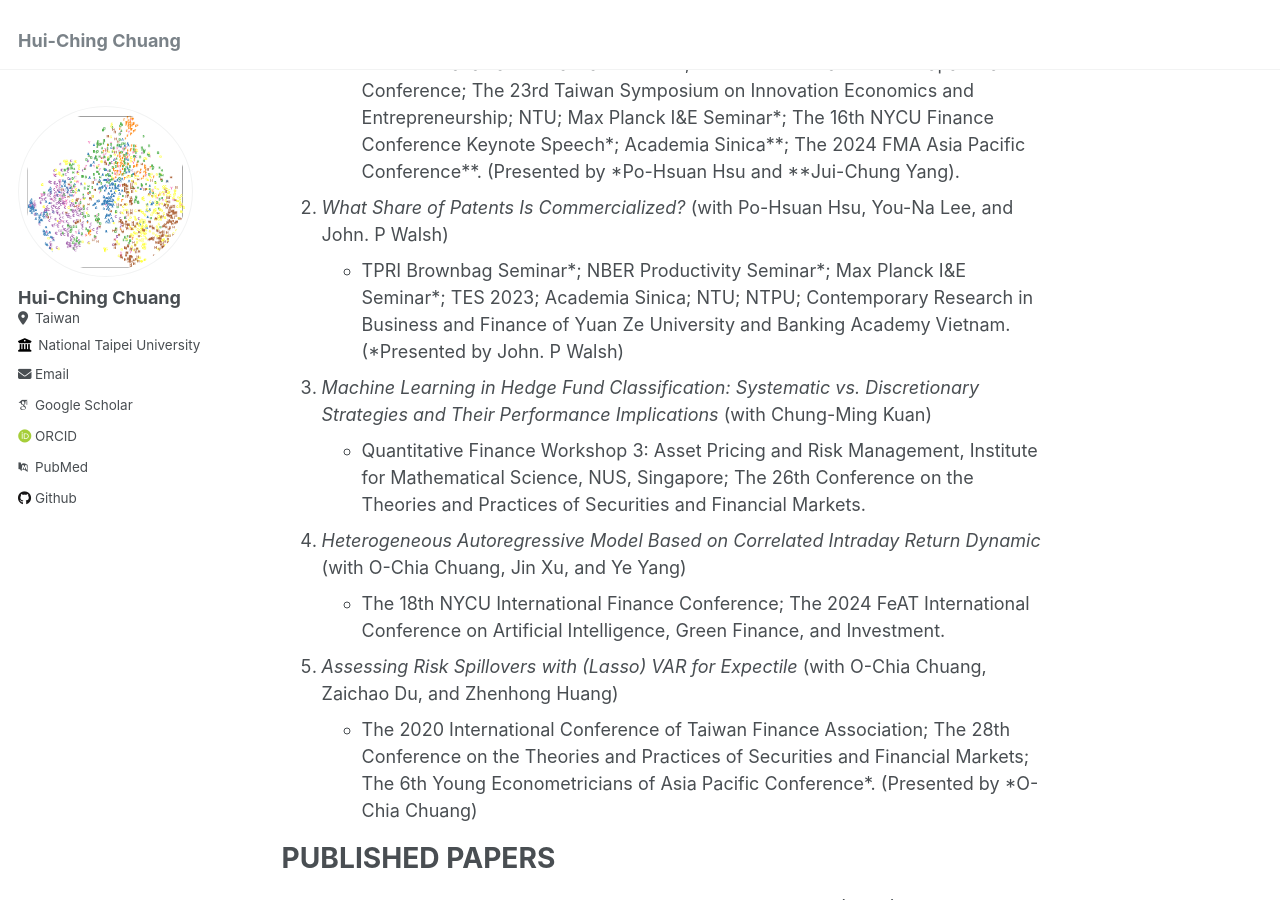
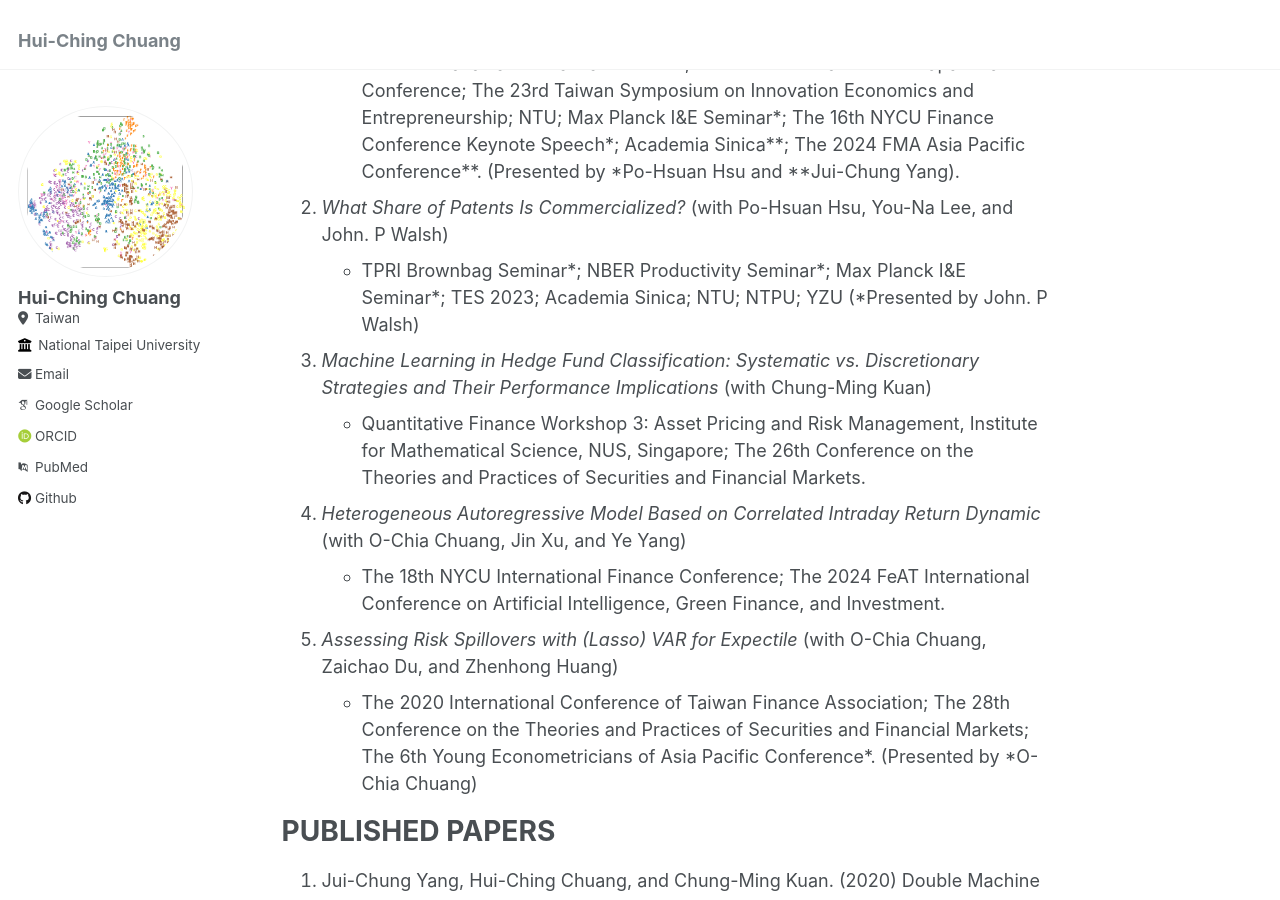
Before and after one commit to hcchuang/hcchuang.github.io, a Jekyll site: the page built from _pages/about.md, in a window 1280 px wide and 900 px high, scrolled down 317 px. Built offline with Jekyll 4.4.1, drawn with Linux system fonts in a browser that asks for light colours; some web fonts are replaced.

Commit message:
Update about.md

```diff
--- a/_pages/about.md
+++ b/_pages/about.md
@@ -16,7 +16,7 @@ WORKING PAPERS
 1.  _Limitation of Firm Fixed Effects Models and the Missing R&D-Patent Relation: New Methods and Evidence_ (with Po-Hsuan Hsu, Chung‐Ming Kuan, and Jui-Chung Yang)
    - The SFS Cavalcade Asia-Pacific 2024; The 2024 UC Davis-FMA Napa Finance Conference; The 23rd Taiwan Symposium on Innovation Economics and Entrepreneurship; NTU; Max Planck I&E Seminar\*; The 16th NYCU Finance Conference Keynote Speech\*; Academia Sinica\*\*; The 2024 FMA Asia Pacific Conference\*\*. (Presented by \*Po-Hsuan Hsu and \*\*Jui-Chung Yang).
 1.  _What Share of Patents Is Commercialized?_ (with Po-Hsuan Hsu, You-Na Lee, and John. P Walsh)
-   -  TPRI Brownbag Seminar\*; NBER Productivity Seminar\*; Max Planck I&E Seminar\*; TES 2023; Academia Sinica; NTU; NTPU; Contemporary Research in Business and Finance of Yuan Ze University and Banking Academy Vietnam. (\*Presented by John. P Walsh)
+   -  TPRI Brownbag Seminar\*; NBER Productivity Seminar\*; Max Planck I&E Seminar\*; TES 2023; Academia Sinica; NTU; NTPU; YZU (\*Presented by John. P Walsh)
 1.  _Machine Learning in Hedge Fund Classification: Systematic vs. Discretionary Strategies and Their Performance Implications_ (with Chung-Ming Kuan)
    - Quantitative Finance Workshop 3: Asset Pricing and Risk Management, Institute for Mathematical Science, NUS, Singapore; The 26th Conference on the Theories and Practices of Securities and Financial Markets.
 1.  _Heterogeneous Autoregressive Model Based on Correlated Intraday Return Dynamic_ (with O-Chia Chuang, Jin Xu, and Ye Yang)
```
